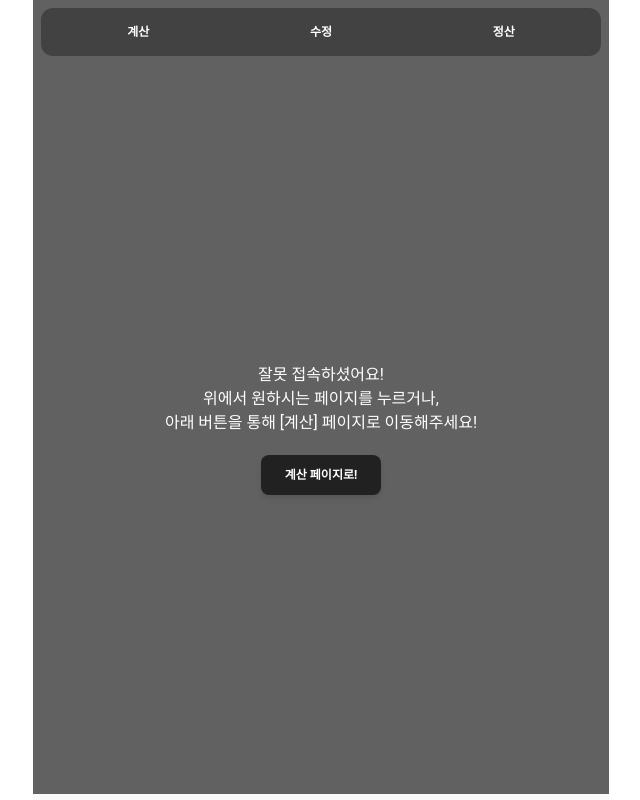
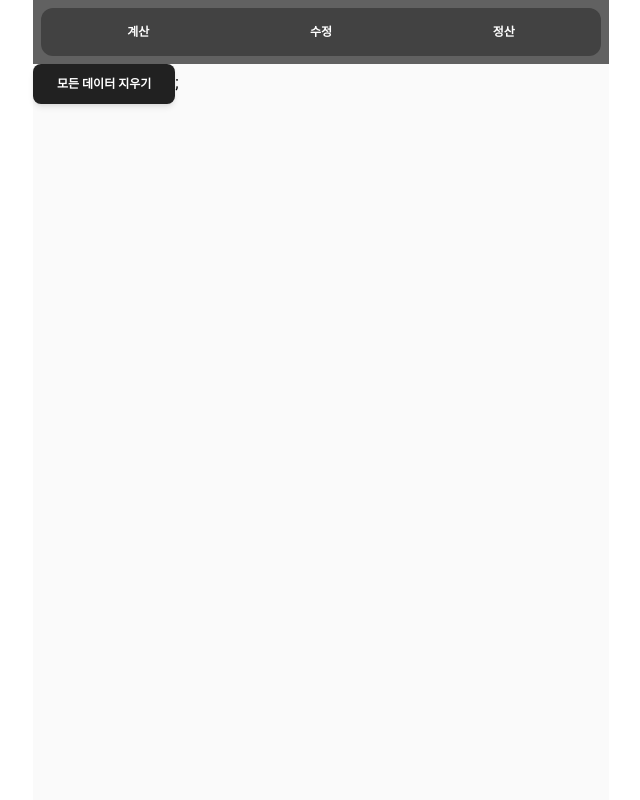
Before and after one commit to 938938/goods-calculator, a Next.js app: page /setting in a window 1280 px wide. Before the commit this address had no page. Shown: the whole page, without its empty margins (319-959 px from the left). Built offline with nearby package versions, Linux system fonts and the light colour scheme.

Commit message:
[FEAT] 전체데이터 삭제 기능 구현

```diff
--- /dev/null
+++ b/src/app/setting/page.tsx
@@ -0,0 +1,11 @@
+import DelBtn from '@/components/setting/DelBtn';
+
+const SettingPage = () => {
+  return (
+    <div>
+      <DelBtn />
+    </div>
+  );
+};
+
+export default SettingPage;
--- /dev/null
+++ b/src/components/setting/DelBtn.tsx
@@ -0,0 +1,25 @@
+'use client';
+
+import { Button } from '@material-tailwind/react';
+import DelModal from '../DelModal';
+import { useState } from 'react';
+
+const DelBtn = () => {
+  const [modalOpen, setModalOpen] = useState<boolean>(false);
+  const onDeleteHandler = () => {
+    localStorage.clear();
+  };
+  return (
+    <>
+      <Button onClick={() => setModalOpen(true)}>모든 데이터 지우기</Button>;
+      <DelModal
+        open={modalOpen}
+        setOpen={setModalOpen}
+        onDeleteHandler={onDeleteHandler}
+        type='삭제'
+      />
+    </>
+  );
+};
+
+export default DelBtn;
```
